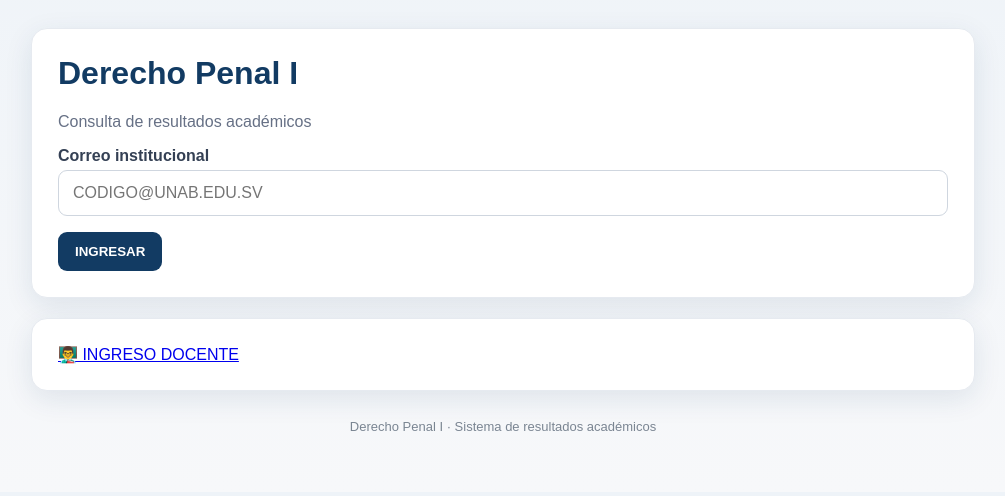
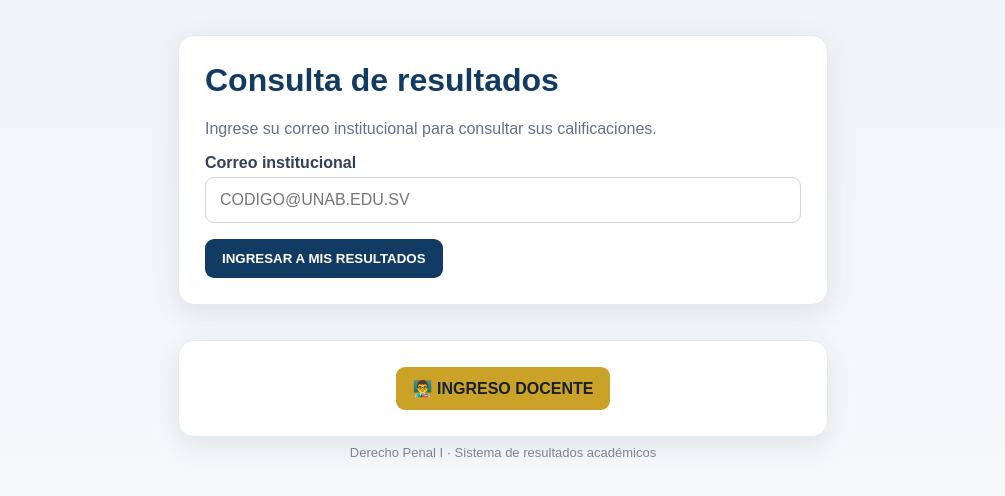
Before and after one commit to ruizmarcos441/derecho-penal-I, a Flask app: page / in a window 1280 px wide. Shown: the part 119-615 px from the top of the page, without its empty margins (137-1142 px from the left). Run offline with Flask 3, Linux system fonts and the light colour scheme.

Commit message:
Update index.html

```diff
--- a/templates/index.html
+++ b/templates/index.html
@@ -1 +1,35 @@
-{% extends "base.html" %}{% block content %}<div class="card"><h1>Derecho Penal I</h1><p class="muted">Consulta de resultados académicos</p><form method="post"><label>Correo institucional</label><input name="email" type="email" autocomplete="off" autocapitalize="characters" spellcheck="false" placeholder="CODIGO@UNAB.EDU.SV" required><button>INGRESAR</button></form></div><div class="card"><a href="/teacher/login">👨‍🏫 INGRESO DOCENTE</a></div>{% endblock %}
+{% extends "base.html" %}
+
+{% block content %}
+<div class="card" style="max-width:650px;margin:35px auto">
+    <h1>Consulta de resultados</h1>
+
+    <p class="muted">
+        Ingrese su correo institucional para consultar sus calificaciones.
+    </p>
+
+    <form method="post">
+        <label>Correo institucional</label>
+
+        <input
+            name="email"
+            type="email"
+            autocomplete="off"
+            autocapitalize="characters"
+            spellcheck="false"
+            placeholder="CODIGO@UNAB.EDU.SV"
+            required
+        >
+
+        <button type="submit">
+            INGRESAR A MIS RESULTADOS
+        </button>
+    </form>
+</div>
+
+<div class="card" style="max-width:650px;margin:0 auto;text-align:center">
+    <a class="btn btn-gold" href="/teacher/login">
+        👨‍🏫 INGRESO DOCENTE
+    </a>
+</div>
+{% endblock %}
```
